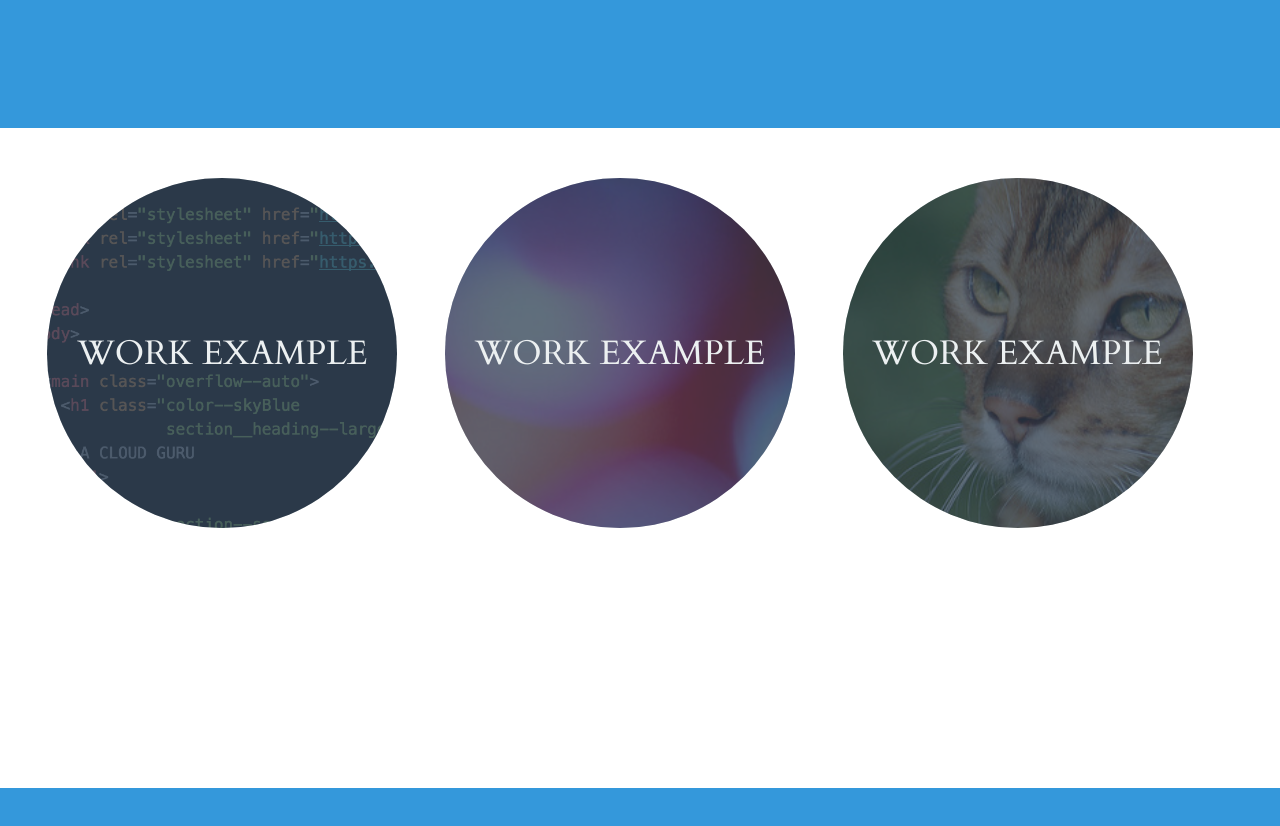
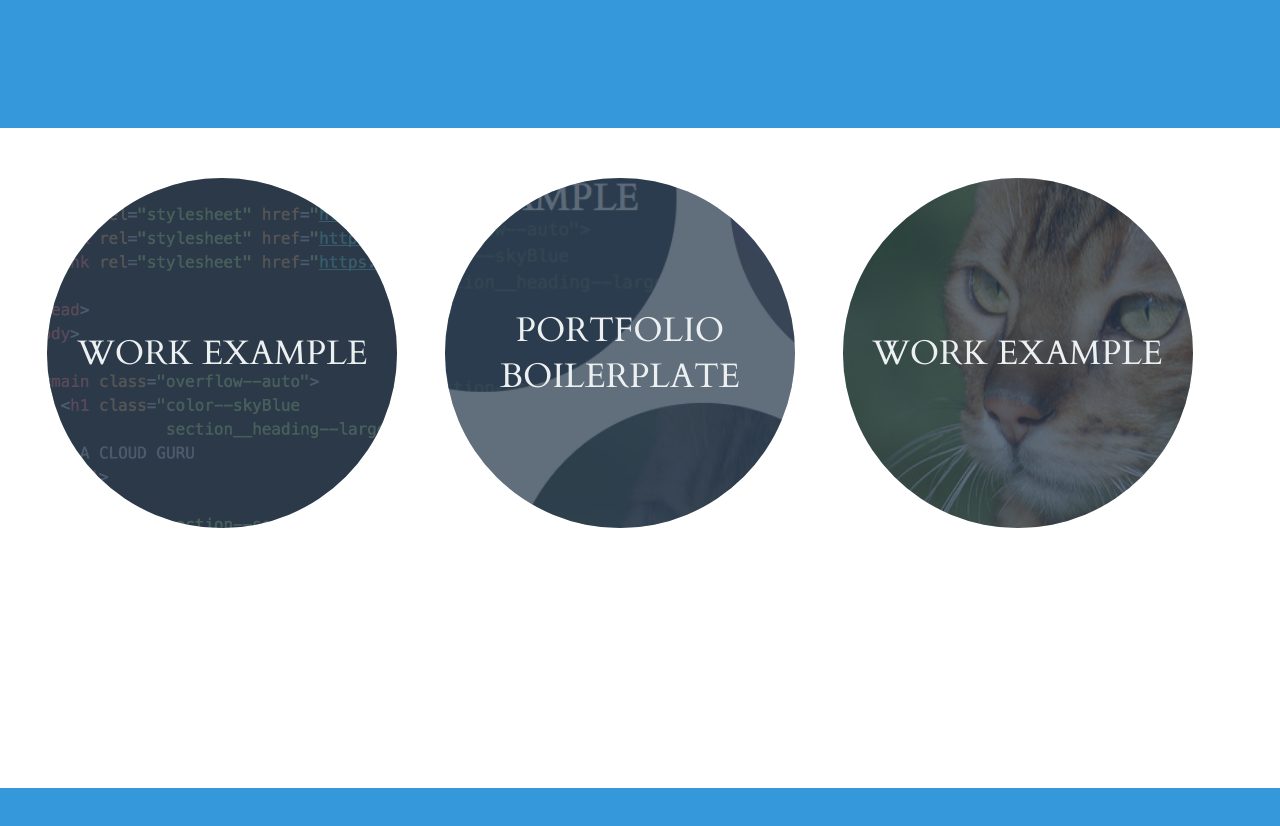
Before and after one commit to omerfshahul/my-portfolio, a plain HTML site: page index.html in a window 1280 px wide. Shown: the part 662-1488 px from the top of the page. Drawn offline with Linux system fonts and the light colour scheme.

Commit message:
added workexample2.png

```diff
--- a/index.html
+++ b/index.html
@@ -78,12 +78,11 @@
         <div class="section__example">
           <img alt="example screenshot of a project involving chemistry"
                class="section__exampleImage"
-               src="images/example2.png"/>
-          <!-- “Chemistry” by Surian Soosay is licensed under CC BY 2.0
-               https://www.flickr.com/photos/ssoosay/4097410999 -->
+               src="images/workexample2.png"/>
+
           <dl class="color--cloud">
             <dt class="section__exampleTitle section__text--centered ">
-              Work Example
+              Portfolio boilerplate
             </dt>
             <dd></dd>
           </dl>
```
Also changed, not shown: images/workexample2.png (added).
